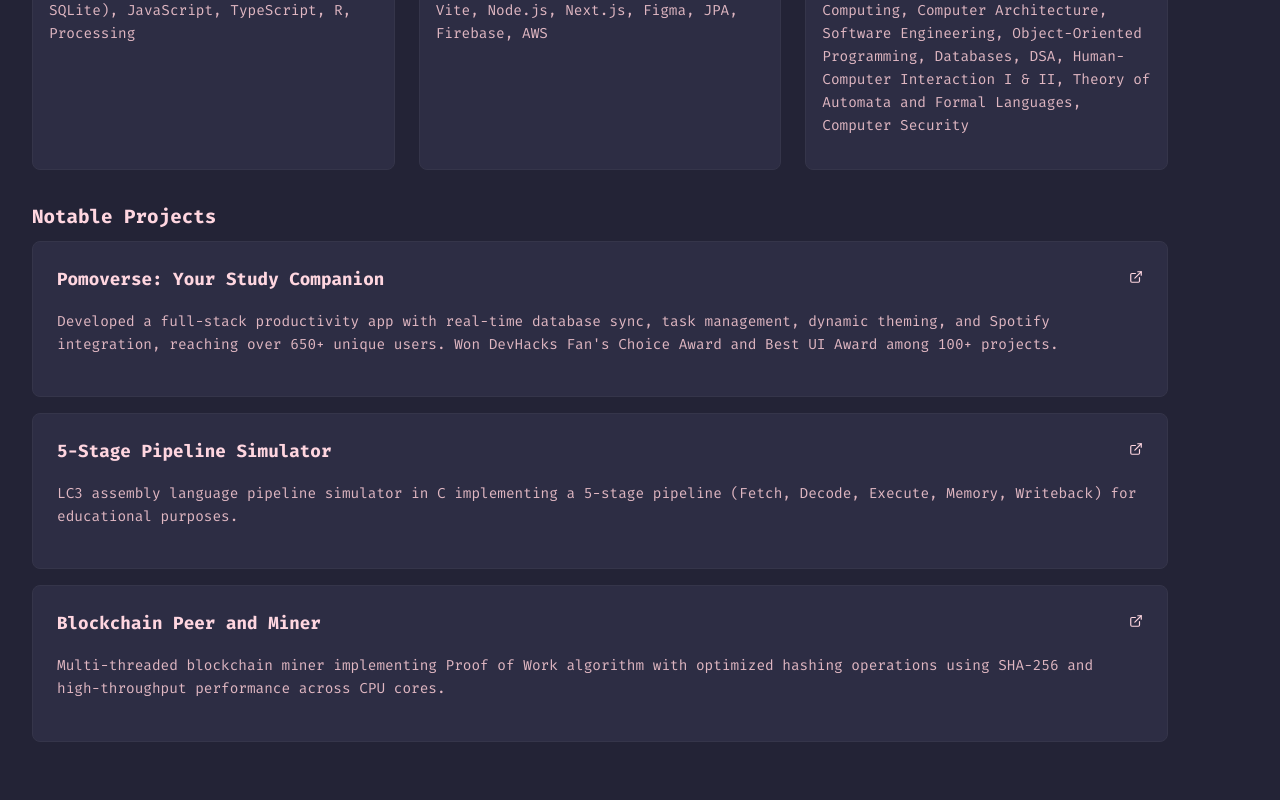
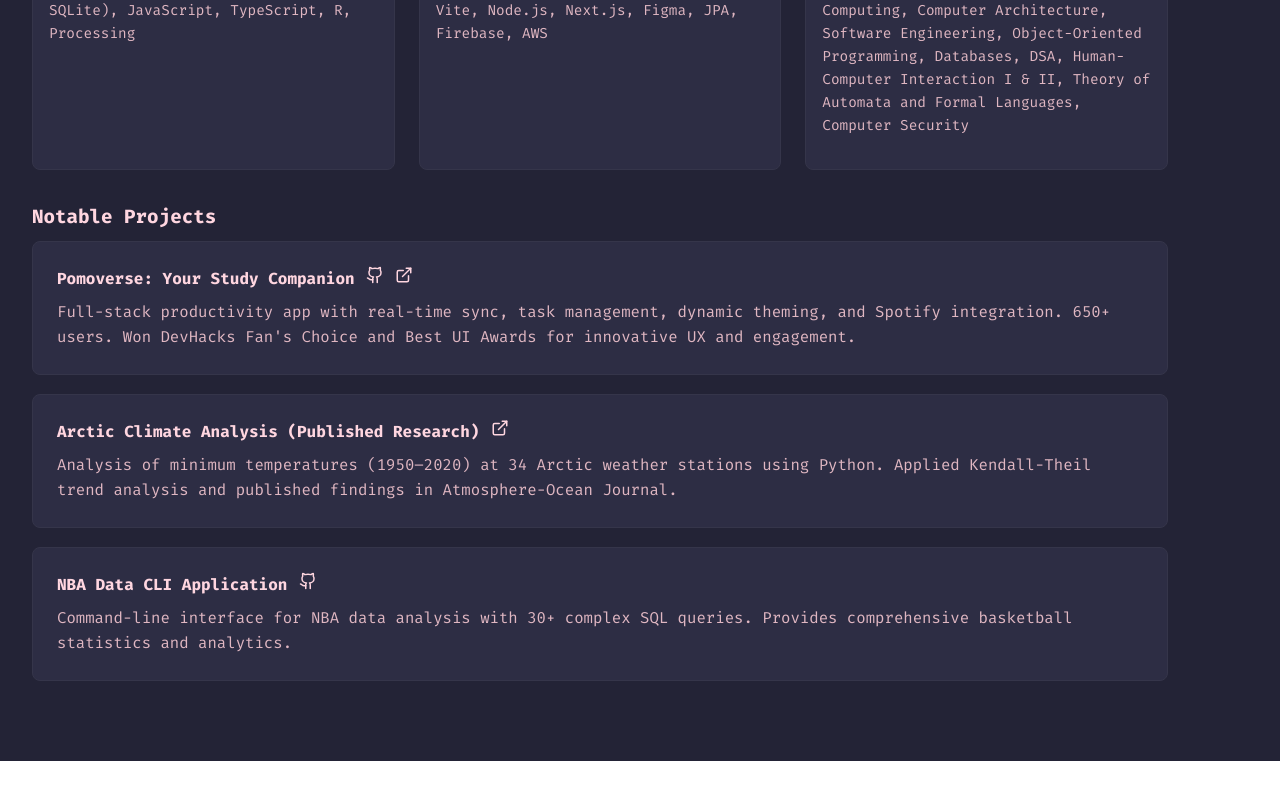
Before and after one commit to hal4h/personal-site, a React (Vite) app: page /experience in a window 1280 px wide. Shown: the part 2679-3479 px from the top of the page. After the commit the page ends 3440 px from the top, so only its background shows below. Built offline with nearby package versions, Linux system fonts and the light colour scheme.

Commit message:
More projects added

```diff
--- a/src/pages/CV.tsx
+++ b/src/pages/CV.tsx
@@ -41,6 +41,8 @@ const Experience = () => {
               </div>
             </div>
           </div>
+
+
 
           {/* Education */}
           <div>
@@ -224,43 +226,35 @@ const Experience = () => {
             </div>
           </div>
 
-          {/* Notable Projects */}
-          <div>
+         {/* Notable Projects */}
+         <div>
             <h3>Notable Projects</h3>
-
-            <div className="project-card" style={{ margin: 0, marginBottom: '1rem' }}>
-              <div style={{ display: 'flex', justifyContent: 'space-between', alignItems: 'flex-start', marginBottom: '0.5rem' }}>
-                <h3 style={{ color: 'var(--text-color)' }}>Pomoverse: Your Study Companion</h3>
-                <a href="https://github.com/hal4h/pomoverse" target="_blank" rel="noopener noreferrer" style={{ color: 'var(--primary-color)' }}>
-                  <ExternalLink size={14} />
-                </a>
+            <div className="project-card" style={{ margin: 0, marginBottom: '1.2rem' }}>
+              <div style={{ display: 'flex', alignItems: 'center', gap: '0.7rem', marginBottom: '0.5rem' }}>
+                <span style={{ fontWeight: 600, color: 'var(--primary-color)' }}>Pomoverse: Your Study Companion</span>
+                <a href="https://github.com/yourusername/pomoverse" target="_blank" rel="noopener noreferrer" aria-label="GitHub" style={{ color: 'var(--primary-color)' }}><Github size={18} /></a>
+                <a href="https://pomo-verse.vercel.app" target="_blank" rel="noopener noreferrer" aria-label="Live Demo" style={{ color: 'var(--primary-color)' }}><ExternalLink size={18} /></a>
               </div>
-              <p style={{ fontSize: '0.9rem', color: 'var(--text-muted)' }}>
-                Developed a full-stack productivity app with real-time database sync, task management, dynamic theming, and Spotify integration, reaching over 650+ unique users. Won DevHacks Fan's Choice Award and Best UI Award among 100+ projects.
+              <p style={{ color: 'var(--text-muted)', fontSize: '0.98rem', marginBottom: 0 }}>
+                Full-stack productivity app with real-time sync, task management, dynamic theming, and Spotify integration. 650+ users. Won DevHacks Fan's Choice and Best UI Awards for innovative UX and engagement.
               </p>
             </div>
-
-            <div className="project-card" style={{ margin: 0, marginBottom: '1rem' }}>
-              <div style={{ display: 'flex', justifyContent: 'space-between', alignItems: 'flex-start', marginBottom: '0.5rem' }}>
-                <h3 style={{ color: 'var(--text-color)' }}>5-Stage Pipeline Simulator</h3>
-                <a href="https://github.com/hal4h/pipeline-simulator" target="_blank" rel="noopener noreferrer" style={{ color: 'var(--primary-color)' }}>
-                  <ExternalLink size={14} />
-                </a>
+            <div className="project-card" style={{ margin: 0, marginBottom: '1.2rem' }}>
+              <div style={{ display: 'flex', alignItems: 'center', gap: '0.7rem', marginBottom: '0.5rem' }}>
+                <span style={{ fontWeight: 600, color: 'var(--primary-color)' }}>Arctic Climate Analysis (Published Research)</span>
+                <a href="https://www.tandfonline.com/doi/full/10.1080/07055900.2021.1915238#references-Section" target="_blank" rel="noopener noreferrer" aria-label="Publication" style={{ color: 'var(--primary-color)' }}><ExternalLink size={18} /></a>
               </div>
-              <p style={{ fontSize: '0.9rem', color: 'var(--text-muted)' }}>
-                LC3 assembly language pipeline simulator in C implementing a 5-stage pipeline (Fetch, Decode, Execute, Memory, Writeback) for educational purposes.
+              <p style={{ color: 'var(--text-muted)', fontSize: '0.98rem', marginBottom: 0 }}>
+                Analysis of minimum temperatures (1950–2020) at 34 Arctic weather stations using Python. Applied Kendall-Theil trend analysis and published findings in Atmosphere-Ocean Journal.
               </p>
             </div>
-
             <div className="project-card" style={{ margin: 0 }}>
-              <div style={{ display: 'flex', justifyContent: 'space-between', alignItems: 'flex-start', marginBottom: '0.5rem' }}>
-                <h3 style={{ color: 'var(--text-color)' }}>Blockchain Peer and Miner</h3>
-                <a href="https://github.com/hal4h/blockchain-miner" target="_blank" rel="noopener noreferrer" style={{ color: 'var(--primary-color)' }}>
-                  <ExternalLink size={14} />
-                </a>
+              <div style={{ display: 'flex', alignItems: 'center', gap: '0.7rem', marginBottom: '0.5rem' }}>
+                <span style={{ fontWeight: 600, color: 'var(--primary-color)' }}>NBA Data CLI Application</span>
+                <a href="https://github.com/yourusername/3380-project" target="_blank" rel="noopener noreferrer" aria-label="GitHub" style={{ color: 'var(--primary-color)' }}><Github size={18} /></a>
               </div>
-              <p style={{ fontSize: '0.9rem', color: 'var(--text-muted)' }}>
-                Multi-threaded blockchain miner implementing Proof of Work algorithm with optimized hashing operations using SHA-256 and high-throughput performance across CPU cores.
+              <p style={{ color: 'var(--text-muted)', fontSize: '0.98rem', marginBottom: 0 }}>
+                Command-line interface for NBA data analysis with 30+ complex SQL queries. Provides comprehensive basketball statistics and analytics.
               </p>
             </div>
           </div>
--- a/src/pages/Projects.tsx
+++ b/src/pages/Projects.tsx
@@ -123,10 +123,19 @@ const Projects = () => {
       icon: <Brain size={24} />
     },
 
-
+    // Game Development Projects
+    {
+      title: "Ocean Odyssey (Ubisoft)",
+      description: "Developed a 3D infinite scroller game in C++ as part of Ubisoft's Game Lab program. Leveraged the Ubisoft API to implement custom pathfinding AI, advanced collision detection, and physics-based interactions. Designed and optimized the game loop to maintain a consistent 60 FPS across multiple platforms. The project features dynamic level generation, visually engaging environments, and a robust architecture for scalable gameplay mechanics. Demonstrated strong C++ skills, game engine architecture, and a passion for creative problem-solving in game development.",
+      technologies: ["C++", "C", "Ubisoft API", "Game Physics", "AI", "Game Design"],
+      github: "https://github.com/hal4h/Ocean-Odessy--Ubisoft",
+      live: null,
+      category: "Game Development",
+      icon: <Cpu size={24} />
+    },
   ];
 
-  const categories = ["All", "Full Stack", "Low Level", "Backend", "Database", "Research", "In Progress"];
+  const categories = ["All", "Full Stack", "Low Level", "Backend", "Database", "Game Development", "Research", "In Progress"];
 
   const filteredProjects = selectedCategory === "All"
     ? projects
--- a/vite.config.ts
+++ b/vite.config.ts
@@ -4,5 +4,5 @@ import react from '@vitejs/plugin-react'
 // https://vite.dev/config/
 export default defineConfig({
   plugins: [react()],
-  base: '/personal-site/',
+  base: '/',
 });
```
